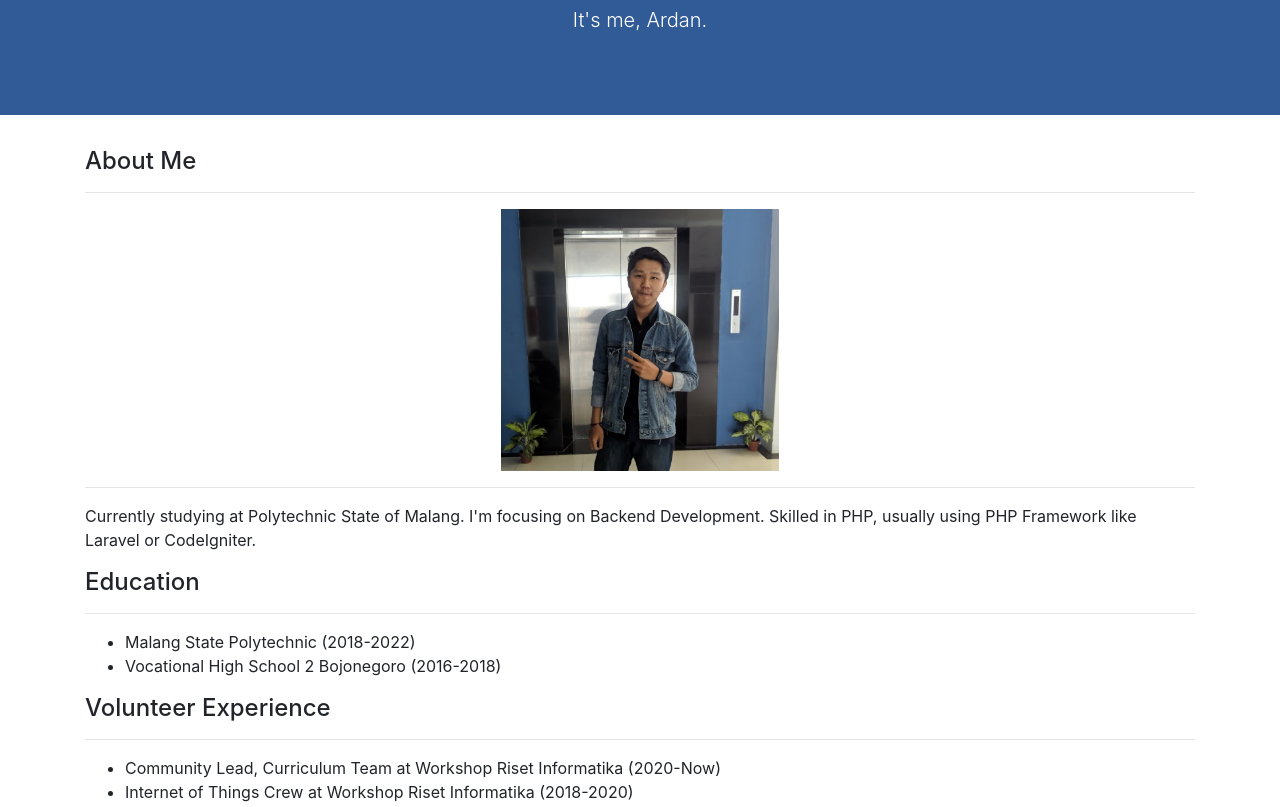
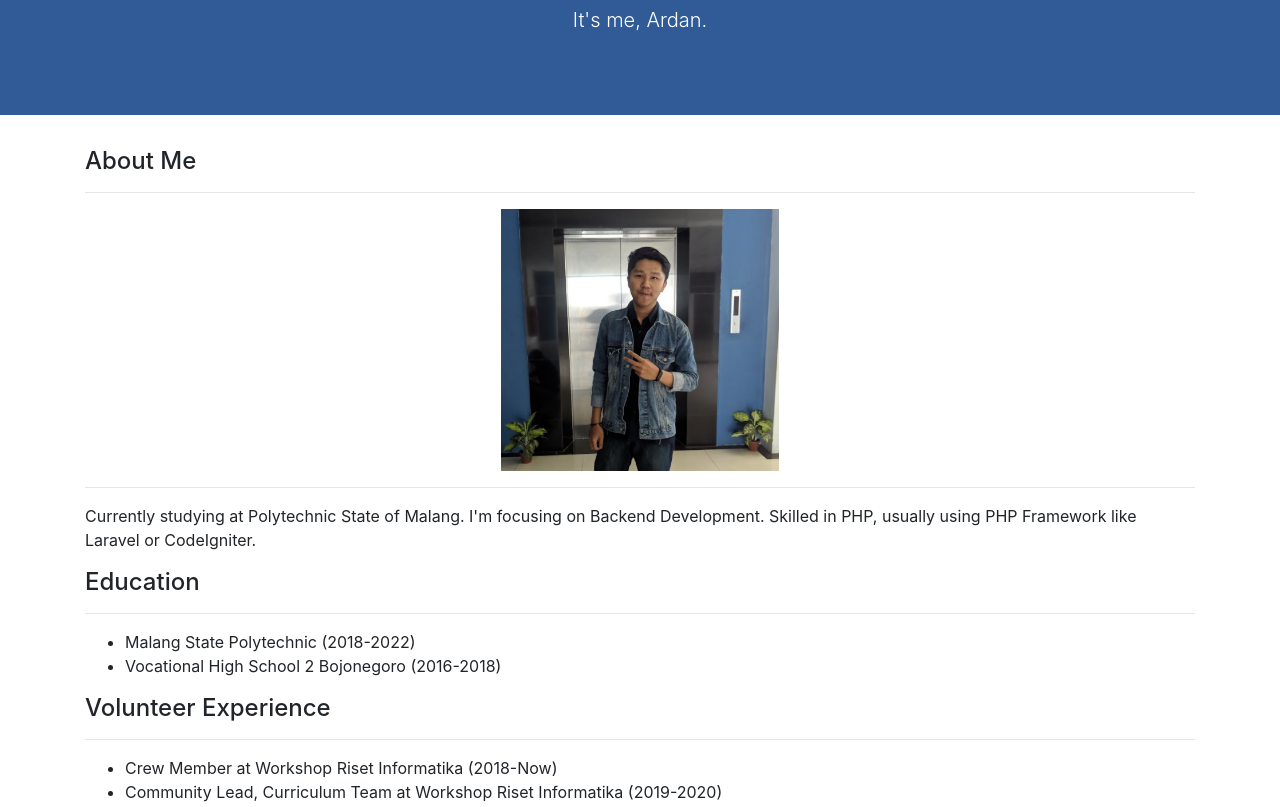
Before and after one commit to ardananjungkusuma/ardananjungkusuma.github.io, a plain HTML site: page index.html in a window 1280 px wide. Shown: the part 134-941 px from the top of the page. Drawn offline with nearby package versions, Linux system fonts and the light colour scheme.

Commit message:
Update index.html

```diff
--- a/index.html
+++ b/index.html
@@ -51,8 +51,12 @@
           <hr />
           <ul>
             <li>
+              Crew Member at Workshop Riset Informatika
+              (2018-Now)
+            </li>
+            <li>
               Community Lead, Curriculum Team at Workshop Riset Informatika
-              (2020-Now)
+              (2019-2020)
             </li>
             <li>
               Internet of Things Crew at Workshop Riset Informatika (2018-2020)
```
